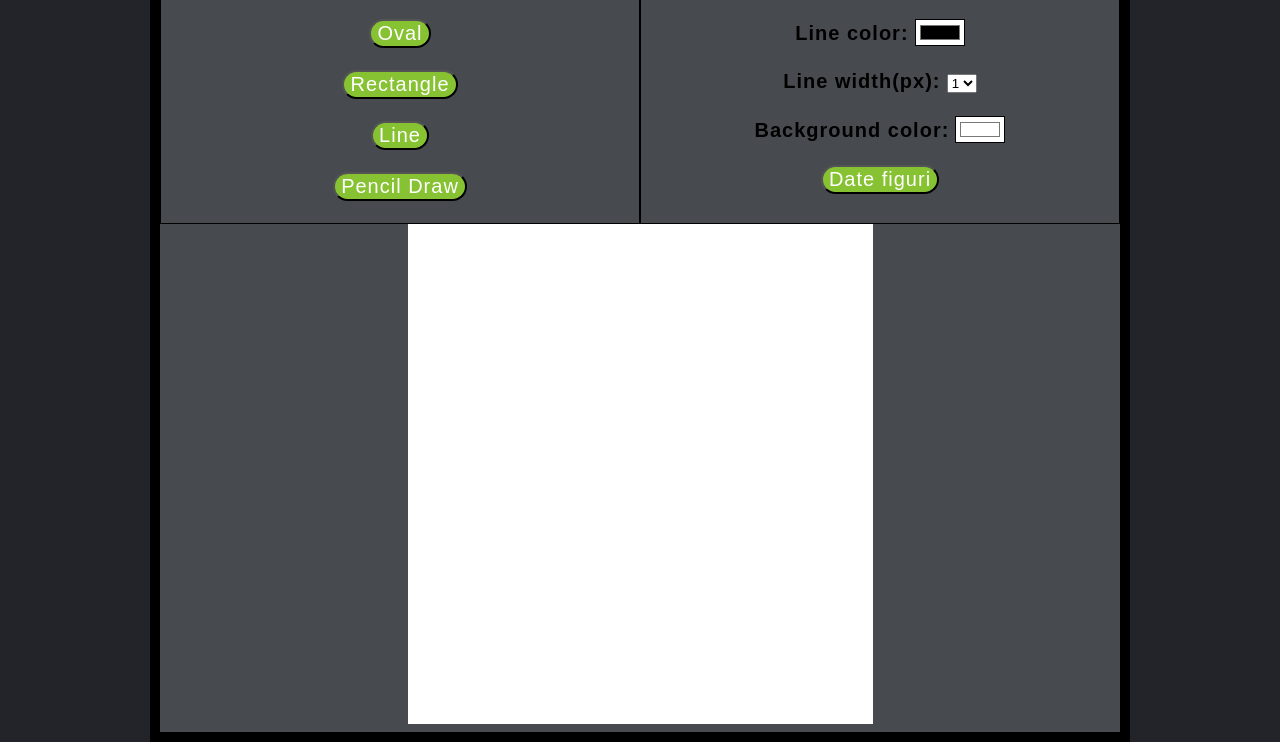
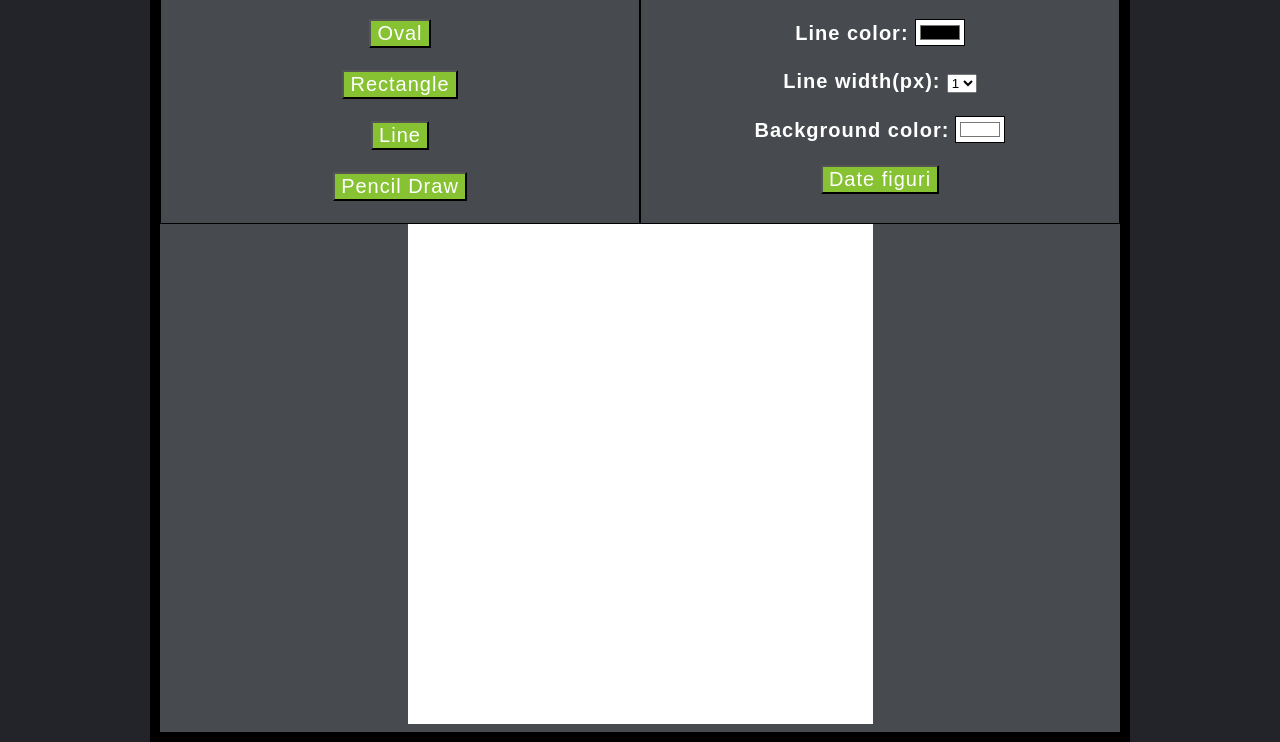
Before and after one commit to dincavlad1999/myPaint, a plain HTML site: page index.html in a window 1280 px wide. Shown: the part 79-821 px from the top of the page. Drawn offline with Linux system fonts and the light colour scheme.

Commit message:
Update style.css

```diff
--- a/style.css
+++ b/style.css
@@ -71,12 +71,14 @@ body{
 button {
     /*font-size: 20px;*/
     letter-spacing: 1px;
-    border-radius: 15px;
+    border-radius: 1px;
     cursor: pointer;
     background: #86C232;
     color: white;
     text-align: center;
     letter-spacing: 1px;
+
+
 
 }
 
@@ -84,6 +86,7 @@ label{
     /*font-size: 20px;*/
     font-weight: 600;
     letter-spacing: 1px;
+    color:white;
 }
 
 input{
@@ -104,6 +107,7 @@ button:hover{
     position: absolute;
     top:  2vh;
     left: 2vw;
+    border-radius: 15px;
 }
 
 #myCanvas{
```
